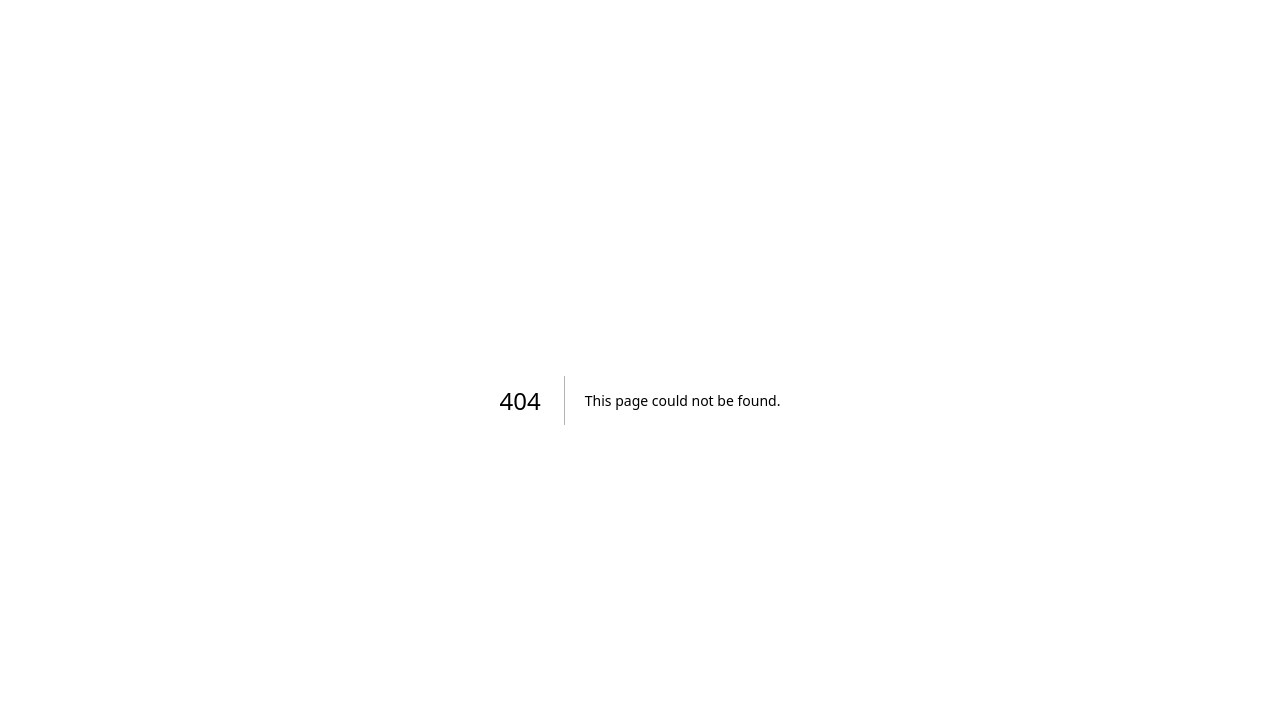
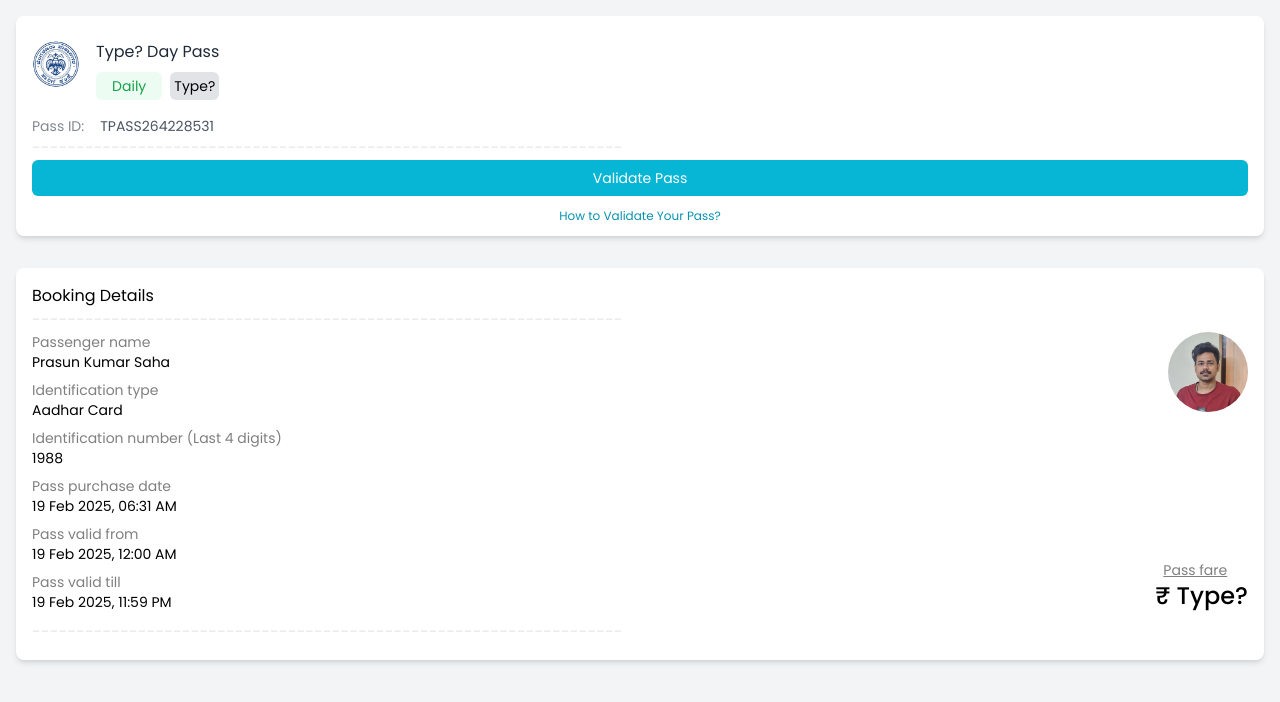
Before and after one commit to Rhishavhere/Portfolio, a Next.js app: page /pass/ps/1 in a window 1280 px wide. Before the commit this address had no page. Shown: the top 702 px of the page. Built offline with nearby package versions, Linux system fonts and the light colour scheme; a web font is replaced by a local one.

Commit message:
pass done

```diff
--- /dev/null
+++ b/app/pass/ps/[slug]/page.jsx
@@ -0,0 +1,207 @@
+'use client'
+import React, { useState, useEffect, useRef } from 'react';
+import { useParams } from 'next/navigation';
+import { DotLottieReact } from '@lottiefiles/dotlottie-react';
+
+const BusPassValidationApp = () => {
+  const params = useParams();
+  const pass = params.slug
+
+
+  const [isCamera, setIsCamera] = useState(false);
+  const [showModal, setShowModal] = useState(false);
+  const [fare, setFare] = useState('0.0');
+  const [type, setType] = useState('');
+  const [title, setTitle] = useState('');
+  const passId = 'TPASS264228531'
+  const date = new Date().toLocaleString('en-IN', { day: '2-digit', month: 'short', year: 'numeric'})
+
+  // Function to handle QR scan completion
+  const handleModal = () => {
+    setIsCamera(false);
+    setShowModal(true);
+  };
+
+  // Add handler for camera activation
+  const handleCamera = () => {
+    setIsCamera(true);
+
+    // Set a timer to automatically close the camera after 1 second
+    setTimeout(() => {
+      handleModal();
+    }, 1000); // 1000 milliseconds = 1 second
+  };
+
+  useEffect(() => {
+    // let pass = slug.split('pass-')[1];
+    if (pass === "ac"){
+      setFare("140.0");
+      setTitle("Vajra Gold");
+      setType("AC");
+    } else if(pass === "nonac"){
+      setFare("80.0");
+      setTitle("Ordinary");
+      setType("Ordinary");
+    } else {
+      setFare("Type?");
+      setTitle("Type?");
+      setType("Type?");
+    }
+  }, []);
+
+
+  return (
+    <div className="flex flex-col min-h-screen bg-gray-100 p-0 text-black font-poppins">
+
+      {/* Main Pass Screen (Always rendered) */}
+      <div className="m-4 pl-4 pr-4 bg-white shadow-md relative rounded-lg">
+        <div className="mb-4 text-center pt-6 flex gap-4">
+          <img src="/bmtc.jpg" alt="BMTC Logo" className='w-12 h-12' />
+          <div className='flex flex-col'>
+            <p className="text-md text-gray-800 mb-2">{title} Day Pass</p>
+            <div className='flex justify-center gap-2'>
+              <div className='bg-green-400/10 text-green-600 rounded-md pr-1 pl-1 flex-1 text-sm p-1'>Daily</div>
+              <div className='bg-gray-500/20 text-black rounded-md pr-1 pl-1 flex-2 text-sm p-1'>{type}</div>
+            </div>
+          </div>
+        </div>
+        <div className='flex gap-4'>
+          <p className="text-sm text-gray-600/70">Pass ID:</p>
+          <p className="text-sm text-gray-600">{passId}</p>
+        </div>
+        <div className='text-nowrap overflow-hidden text-black/10'>-------------------------------------------------------------------</div>
+
+
+        <div className=" flex flex-col justify-center items-center">
+          <button
+            onClick={handleCamera}
+            className="w-full bg-cyan-500 text-white rounded-md p-2 text-sm mb-3"
+            disabled={isCamera}
+          >
+            Validate Pass
+          </button>
+          <p className='text-xs text-cyan-600 mb-3'>How to Validate Your Pass?</p>
+        </div>
+
+      </div>
+
+      <div className="m-4 pl-4 pr-4 p-2 bg-white shadow-md relative rounded-lg flex flex-col">
+        <div className='mt-2 text-black'>Booking Details</div>
+        <div className='text-nowrap overflow-hidden text-black/10'>-------------------------------------------------------------------</div>
+        <div className='flex flex-col gap-2 mb-2 relative'>
+          <div>
+            <div className='text-sm text-black/50'>Passenger name</div>
+            <div  className='text-sm text-black'>Prasun Kumar Saha</div>
+          </div>
+          <div>
+            <div className='text-sm text-black/50'>Identification type</div>
+            <div  className='text-sm text-black'>Aadhar Card</div>
+          </div>
+          <div>
+            <div className='text-sm text-black/50'>Identification number (Last 4 digits)</div>
+            <div  className='text-sm text-black'>1988</div>
+          </div>
+          <div>
+            <div className='text-sm text-black/50'>Pass purchase date</div>
+            <div  className='text-sm text-black'>{date}, 06:31 AM</div>
+          </div>
+          <div>
+            <div className='text-sm text-black/50'>Pass valid from</div>
+            <div  className='text-sm text-black'>{date}, 12:00 AM</div>
+          </div>
+          <div>
+            <div className='text-sm text-black/50'>Pass valid till</div>
+            <div  className='text-sm text-black'>{date}, 11:59 PM</div>
+          </div>
+
+          <div className='absolute right-0'>
+            <img src="/prasun.jpg" alt="Passenger Profile" className='w-20 h-20 rounded-full object-cover' />
+          </div>
+
+          <div className='absolute bottom-0 right-0'>
+            <div className='text-sm text-black/50 underline'>Pass fare</div>
+            <div className='text-2xl -ml-2 font-medium text-black'>&#8377; {fare}</div>
+          </div>
+
+        </div>
+        <div className='text-nowrap overflow-hidden text-black/10 mb-2'>-------------------------------------------------------------------</div>
+      </div>
+
+      {/* Camera Component (rendered conditionally) */}
+      {isCamera &&(
+        <div className="fixed bg-black bg-opacity-50 flex items-center justify-center z-10">
+        <div className="max-w-md bg-black h-screen w-screen text-white">
+          <div className="text-center mb-4 mt-48">
+            <h2 className="text-xl font-bold text-white">Scan QR Code</h2>
+            <p className="text-white text-sm mt-1">Position the QR code within the frame</p>
+          </div>
+
+          <div className="relative w-full aspect-square bg-black rounded-lg mb-6 overflow-hidden">
+            {/* QR Scanner Simulation */}
+            <div className="absolute inset-0 border-2 border-gray-700 flex items-center justify-center">
+              <div className="w-3/4 h-3/4 border-2 border-dashed border-gray-700 flex items-center justify-center">
+                <div className="text-white/50 text-sm">
+                  Scanning...
+                </div>
+              </div>
+            </div>
+
+            <div className="absolute left-0 right-0 h-0.5 bg-red-500 animate-scan" style={{
+              top: '52%',
+              animation: 'scan 2s linear infinite',
+            }}></div>
+
+          </div>
+
+        </div>
+      </div>
+
+      )}
+
+      {/* Validation Modal (rendered conditionally over the main screen) */}
+      {showModal && (
+        <div className="fixed inset-0 bg-black/60 bg-opacity-70 flex items-center justify-center p-4 z-20">
+          <div className="bg-white rounded-lg shadow-lg p-5 w-full max-w-sm m-4">
+            <div className="text-center mb-4 flex flex-col justify-center items-center">
+              <DotLottieReact
+                className='w-24 h-24'
+                src="/tick.lottie"
+                loop
+                autoplay
+              />
+              <p className="text-lg font-semibold w-60 text-gray-800">Self verification done succesfully</p>
+            </div>
+
+            <div className="pt-2 pb-2  border-b">
+              <div className="flex items-center justify-between mb-1">
+                <span className="text-gray-700 text-sm">Pass number</span>
+                <span className="text-gray-900 text-sm ">{passId}</span>
+              </div>
+              <div className="flex items-center justify-between mb-1">
+                <span className="text-gray-700 text-sm">Pass type</span>
+                <span className="text-gray-900 text-sm ">daily</span>
+              </div>
+              <div className="flex items-center justify-between">
+                <span className="text-gray-700 text-sm">Pass valid till</span>
+                <span className="text-gray-900 text-sm ">{date}, 11:59 PM</span>
+              </div>
+            </div>
+            <div className='flex justify-between mt-2 font-medium mb-8'>
+              <div>Pass fare</div>
+              <div>&#8377; {fare}</div>
+            </div>
+
+            <button
+              onClick={() => setShowModal(false)}
+              className="w-full bg-cyan-600 text-white text-sm py-2 px-4 rounded-lg"
+            >
+              Okay
+            </button>
+          </div>
+        </div>
+      )}
+    </div>
+  );
+};
+
+export default BusPassValidationApp;
```
Also changed, not shown: app/pass/rd/[slug]/page.jsx (renamed from app/pass/[slug]/page.jsx), public/prasun.jpg (added).
